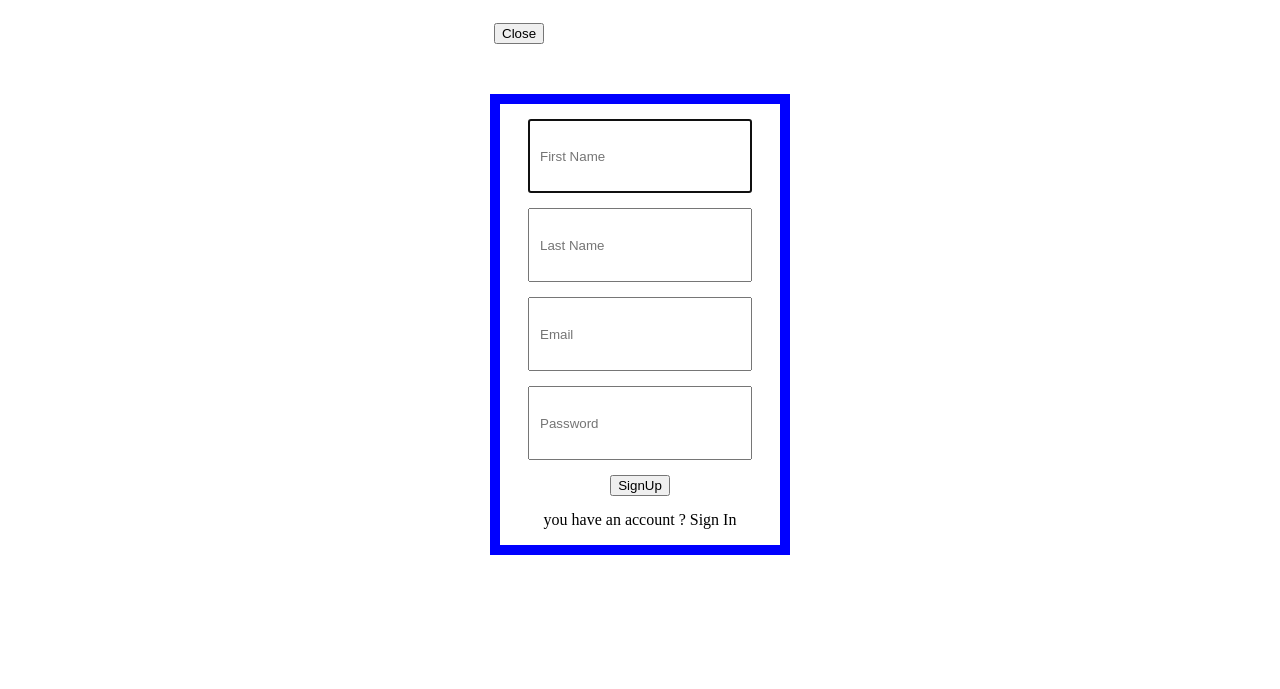
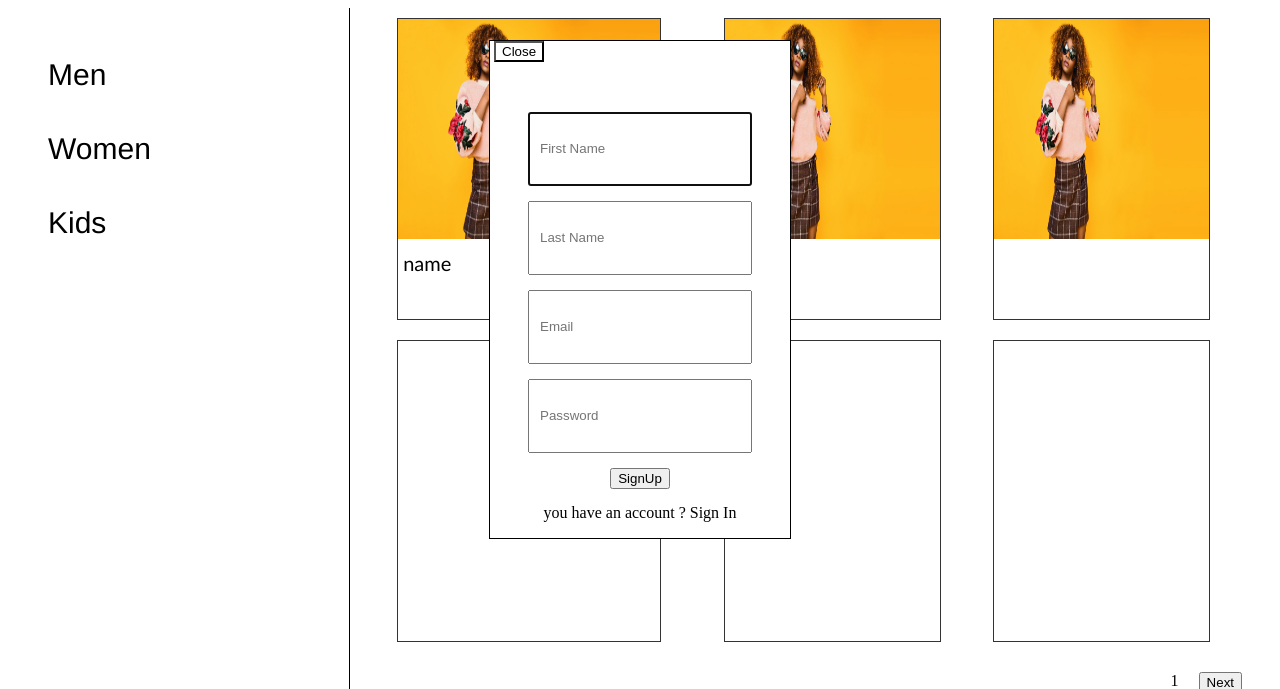
Before and after one commit to khalilBenAli1/SoloProject-Zaro, a plain HTML site: page index.html in a window 1280 px wide. Both pictures are taken after a click on the button "Sign Up". Shown: the part 111-800 px from the top of the page. Drawn offline with nearby package versions, Linux system fonts and the light colour scheme.

Commit message:
design done

```diff
--- a/index.html
+++ b/index.html
@@ -2,7 +2,7 @@
 <html>
 <head>
 	<meta charset="utf-8">
-	<title>Forniture</title>
+	<title>Zaro</title>
 	<link rel="stylesheet" type="text/css" href="style.css">
 	<script src="https://code.jquery.com/jquery-3.6.0.min.js" integrity="sha256-/xUj+3OJU5yExlq6GSYGSHk7tPXikynS7ogEvDej/m4=" crossorigin="anonymous"></script>
 	<script src="https://code.jquery.com/ui/1.13.2/jquery-ui.js"></script>
@@ -48,6 +48,52 @@
 			<i class="fa-solid fa-cart-shopping"></i>
 		</div>
 	</header>
+	<div id="sideBar">
+		<ul>
+			<li id="man">Men</li>
+			<li id="women">Women</li>
+			<li id="kids">Kids</li>
+		</ul>
+
+	</div>
+	<div id="content">
+		<div id="imgSlider">
+			<img id="slide" src="img/slider1.jpg">
+		</div>
+		<div>
+			<div id="grid-container">
+				<div class="grid-item">
+					<img class="imgCard" src="img/slider1.jpg">
+					<p class="pName">name</p>
+					<p class="pPrice">price</p>
+
+
+				</div>
+				<div class="grid-item">
+					<img class="imgCard" src="img/slider1.jpg">
+				</div>
+				<div class="grid-item">
+					<img class="imgCard" src="img/slider1.jpg">
+				</div>
+				<div class="grid-item"></div>
+				<div class="grid-item"></div>
+				<div class="grid-item"></div>
+
+			</div>
+			<div class="pages">
+				<button id="prev">Previous</button>
+				<p class="pageNumber">1</p>
+				<button id="next">Next</button>
+
+
+			</div>
+		</div>
+
+
+	</div>
+	<div id="footer">
+
+	</div>
 <script type="text/javascript" src="main.js"></script>
 </body>
 </html>
--- a/main.js
+++ b/main.js
@@ -10,6 +10,7 @@ let Client=(firstName,lastName,email,password,orders)=>{
     orders:[],
     }
 }
+//array of clients
 
 //generate ID Function
 let IDGenerator=()=>{
@@ -21,18 +22,31 @@ let IDGenerator=()=>{
 
 //ID generator for clients;
 let idClient=IDGenerator();
-//ID generator for forniture;
-let idForniture=IDGenerator();
+//ID generator for clothes;
+let idCloth=IDGenerator();
 
-//forniture Class
-let Forniture=(name,category,price)=>{
+//clothes Class
+let Clothes=(name,gender,price,img)=>{
     return {
-    id:idForniture(),
+    id:idCloth(),
     name:name,
-    category:category,
+    gender:gender,
     price:price,
-    rate:rate,
+    imgSrc:img
     }
+}
+//array of clothes
+let clothes =[
+    Clothes("Red suit",'F',150,"Img/clothes1.jpg"),
+    Clothes("Pink dress",'F',220,"Img/clothes2.jpg"),
+    Clothes("pink and black",'F',120,"Img/clothes3.jpg"),
+    Clothes("black shoes",'F',170,"Img/clothes4.jpg"),
+    Clothes("black suit",'F',100,"Img/clothes5.jpg"),
+    Clothes("black chemise",'M',50,"Img/clothes6.jpg"),
+    Clothes("blue chemise",'M',60,"Img/clothes7.jpg"),
+]
+let displayClothes=()=>{
+
 }
 
 //both paragaraphs should be hidden first
@@ -46,5 +60,53 @@ $("#signinToggle").click(()=>{
   } );
 
 $("#signUpToggle").click(()=>{
+    $("#SignUpDialog").attr("background-color","white")
     $("#SignUpDialog").dialog();
   } );
+
+
+
+
+//slider
+var img=['Img/slider1.jpg','Img/slider2.jpg','Img/slider3.jpg'];
+var image=$("#slide");
+var i=0
+
+//slider interval
+setInterval((()=>{
+	image.attr("src",img[i]);
+    if (i<img.length-1){
+       i++
+    }
+	else {
+        i=0
+    }
+}),5000)
+
+$("#imgSlider").hide()
+
+//hide previous button if page ==1
+
+$('#prev').hide();
+
+//button next on click func
+$("#next").click(()=>{
+   $('.pageNumber').html(parseInt($('.pageNumber').html())+1)
+})
+
+//hover on Card
+$('.imgCard').hover(()=>{
+    $('.imgCard').append("<button class='appendedButton'>clickMe</button>")
+}, )
+
+
+//li click to filter elements
+$("#man").click(()=>{
+
+})
+$("#women").click(()=>{
+
+})
+$("#kids").click(()=>{
+
+})
--- a/style.css
+++ b/style.css
@@ -2,9 +2,8 @@
 
 	text-align: center;
 	margin-top: 50px;
-    border: solid;
-    border-color: blue;
-    border-width: 10px;
+
+
 
 }
 .child{
@@ -38,6 +37,10 @@ header{
     flex-direction: row;
     flex-wrap: nowrap;
     justify-content: space-between;
+    border-bottom: solid;
+    border-color: black;
+    border-width:1px ;
+    margin-bottom: 10px;
 
 
 }
@@ -93,3 +96,98 @@ header{
 body{
     width:0 auto
 }
+#sideBar{
+float: left;
+
+width: 27%;
+height: 800px;
+border-right: solid;
+border-color: black;
+border-width:1px ;
+}
+#content{
+float: right;
+
+width: 70%;
+height: 800px;
+}
+#footer{
+    clear: both;
+    width: 100%;
+    height: 200px;
+    background-color: black;
+}
+#slide{
+    width: 95%;
+    height: 600px;
+
+}
+#imgSlider{
+    text-align: center;
+    margin-top: 50px;
+}
+li{
+    font-family: 'Franklin Gothic Medium', 'Arial Narrow', Arial, sans-serif;
+    text-decoration: none;
+    list-style: none;
+
+    margin-bottom: 40px;
+    font-size: 30px;
+
+}
+li:hover{
+    cursor: pointer;
+}
+ul{
+    margin-top: 50px;
+}
+#grid-container {
+    display: grid;
+    grid-template-columns: auto auto auto;
+    padding: 10px;
+  }
+  .grid-item {
+    background-color: rgba(255, 255, 255, 0.8);
+    border: 1px solid rgba(0, 0, 0, 0.8);
+
+    font-size: 30px;
+    text-align: center;
+    margin-bottom:20px ;
+    width: 80%;
+    height:300px;
+  }
+  .pages{
+    display: flex;
+    float: right;
+    margin-right: 30px;
+  }
+  .pageNumber{
+    margin: 0 20px;
+  }
+  .ui-dialog{
+    background-color: white;
+    border: solid;
+    border-color: black;
+    border-width: 1px;
+  }
+  .ui-button{
+    background-color: transparent;
+  }
+
+  .imgCard{
+    width: 100%;
+    height: 220px;
+  }
+
+  .pName{
+    margin: 5px;
+    float: left;
+    font-size: 20px;
+    font-family: 'Trebuchet MS', 'Lucida Sans Unicode', 'Lucida Grande', 'Lucida Sans', Arial, sans-serif;
+
+  }
+  .pPrice{
+    margin: 5px;
+    float: right;
+    font-size: 20px;
+  }
```
Also changed, not shown: Img/clothes1.jpg (added), Img/clothes2.jpg (added), Img/clothes3.jpg (added), Img/clothes4.jpg (added), Img/clothes5.jpg (added), Img/clothes6.jpg (added), Img/clothes7.jpg (added), Img/slider1.jpg (added), Img/slider2.jpg (added), Img/slider3.jpg (added).
